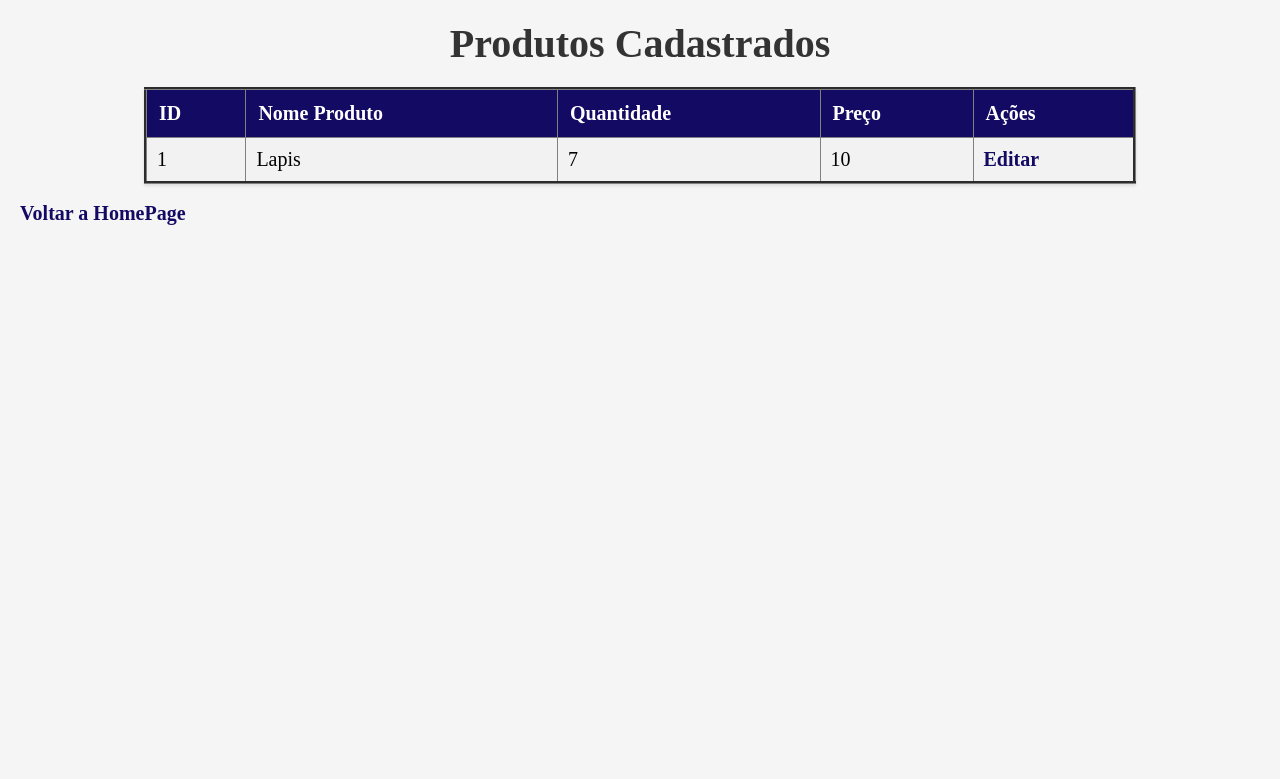
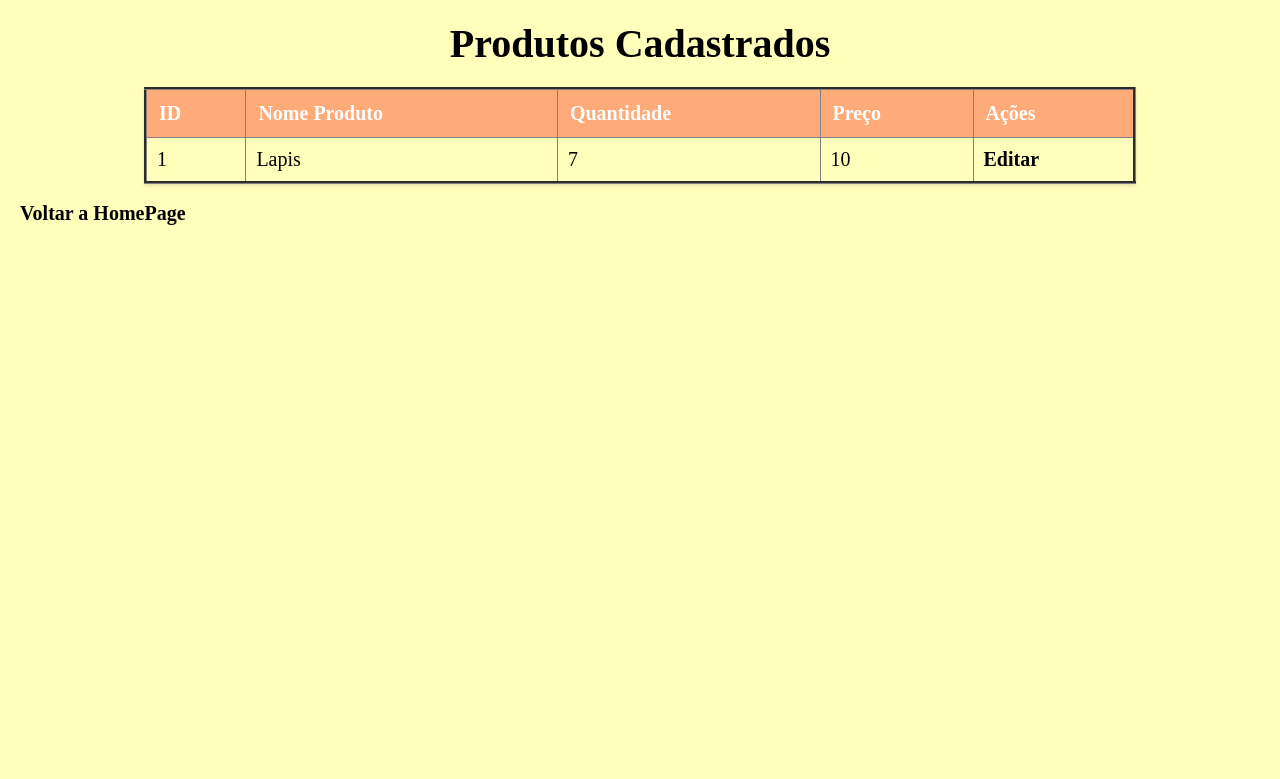
Before and after one commit to BolachaEtecvav/Empresa_Casa_do_Acucar, a PHP site: page /lista_produtos.php in a window 1280 px wide. Shown: the top 779 px of the page. Run offline with PHP 8.4, Linux system fonts and the light colour scheme; the visitor is signed in with stand-in values (Sample User, id 1); data comes from the database, SQL or seed files in the repository.

Commit message:
Update lista_produtos.php 22-08-2025

```diff
--- a/lista_produtos.php
+++ b/lista_produtos.php
@@ -7,13 +7,13 @@
 
     echo
     "<style>
-        body {
+               body {
             margin: 20px;
-            background-color: #f5f5f5;
+            background-color:rgba(255, 254, 186, 1);
         }
         h2 {
             font-size: 40px;
-            color: #333;
+            color: black;
             text-align: center;
             margin-bottom: 20px;
         }
@@ -26,29 +26,29 @@
             background-color: white;
         }
         th {
-            background-color:rgb(19, 10, 100);
+            background-color:rgba(255, 170, 121, 1);
             color: white;
             padding: 12px;
             text-align: left;
         }
         td {
             padding: 10px;
-            border-bottom: 1px solid #ddd;
+            border-bottom: 1px solid black;
         }
         tr:nth-child(even) {
-            background-color: #f2f2f2;
+            background-color:rgba(255, 254, 186, 1);
         }
         tr:hover {
-            background-color: #e9e9e9;
+            background-color:rgba(250, 199, 255, 1);
         }
         a {
             font-size: 20px;
-            color:rgb(19, 10, 100);
+            color: black;
             text-decoration: none;
             font-weight: bold;
         }
         a:hover {
-            color: red;
+            color:rgba(250, 199, 255, 1);
         }
         .actions {
             text-align: center;
@@ -59,12 +59,12 @@
             margin: 20px auto;
             padding: 10px;
             text-align: center;
-            background-color=rgb(19, 10, 100);
+            background-color:rgba(255, 254, 186, 1);
             color: white;
             border-radius: 5px;
         }
         .back-link:hover {
-            background-color:rgb(19, 10, 100);
+            background-color:rgba(250, 199, 255, 1);
             text-decoration: none;
         }
     </style>";
@@ -85,4 +85,5 @@
     }
     echo "</table>";
     echo "<br><a href='homepage.php'>Voltar a HomePage</a>";
+
 ?>
```
